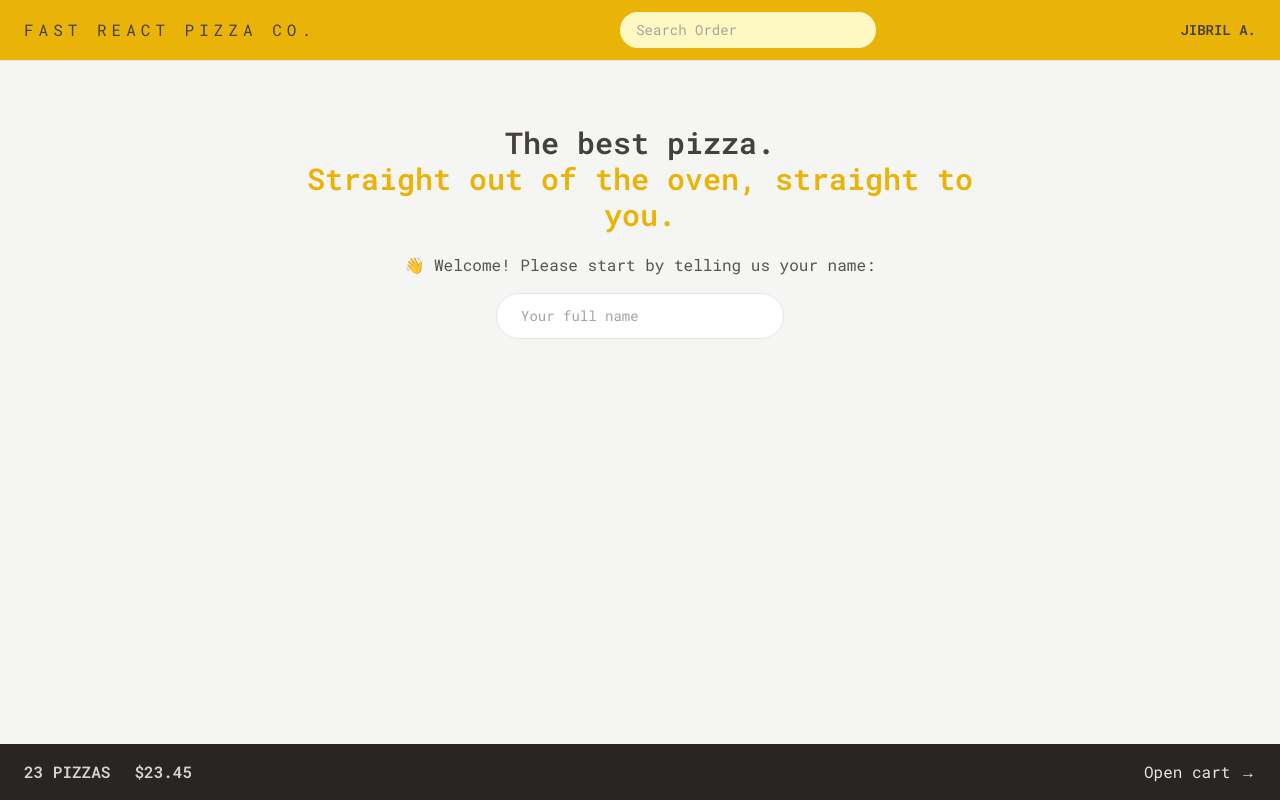
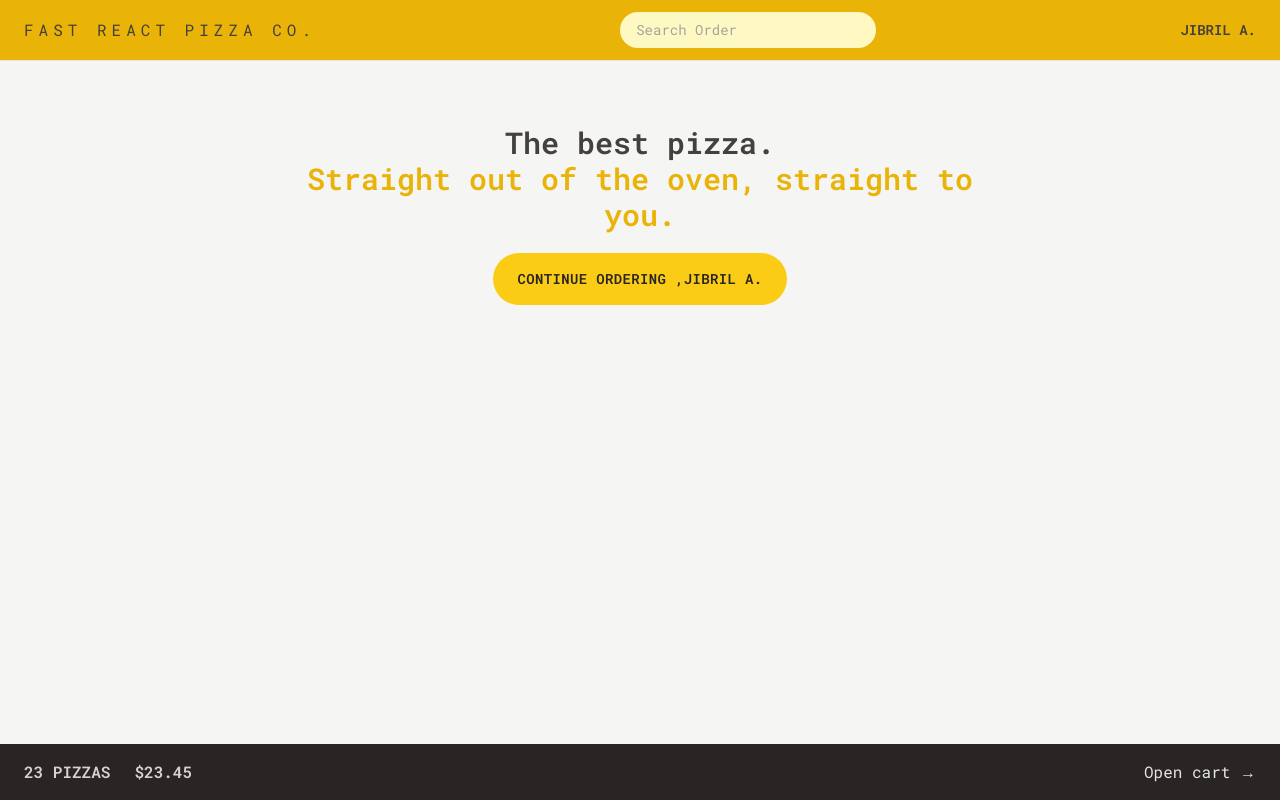
Before and after one commit to jibrilarbicho/React-Advanced-Concepts, a React (Vite) app in the folder fast-react-pizza/: page / in a window 1280 px wide. Built offline with nearby package versions, Linux system fonts and the light colour scheme.

Commit message:
Reading and updating User state

```diff
--- a/fast-react-pizza/src/features/cart/Cart.jsx
+++ b/fast-react-pizza/src/features/cart/Cart.jsx
@@ -2,6 +2,7 @@
 import LinkButton from '../../ui/LinkButton';
 import Button from '../../ui/Button';
 import CartItem from './CartItem';
+import { useSelector } from 'react-redux';
 
 const fakeCart = [
   {
@@ -29,12 +30,13 @@
 
 function Cart() {
   const cart = fakeCart;
+  const username=useSelector(state=>state.user.username)
 
   return (
     <div className='px-4 py-3'>
      <LinkButton to="/menu">&larr; Back to menu</LinkButton>
 
-      <h2 className='mt-7 text-xl font-semibold'>Your cart, %NAME%</h2>
+      <h2 className='mt-7 text-xl font-semibold'>Your cart,{username}</h2>
 <ul className='divide-y divide-stone-200 border-b mt-3'>{cart.map(item=><CartItem item={item} key={item.key} />)}</ul>
       <div className='mt-6 space-x-2'>
         <Button to="/order/new" type="primary">Order pizzas</Button>
--- a/fast-react-pizza/src/features/order/CreateOrder.jsx
+++ b/fast-react-pizza/src/features/order/CreateOrder.jsx
@@ -8,6 +8,7 @@
 } from "react-router-dom";
 import { createOrder } from "../../services/apiRestaurant";
 import Button from "../../ui/Button";
+import { useSelector } from "react-redux";
 
 // https://uibakery.io/regex-library/phone-number
 const isValidPhone = (str) =>
@@ -40,6 +41,8 @@
 ];
 
 function CreateOrder() {
+  const username=useSelector(state=>state.user.username)
+
   const navigation = useNavigation();
   const isSubmitting = navigation.state === "submitting";
   // const [withPriority, setWithPriority] = useState(false);
@@ -52,13 +55,13 @@
       <Form method="POST">
         <div className="flex mb-5 flex-col sm:flex-row sm:items-center">
           <label className="sm:basis-40">First Name</label>
-          <input type="text" name="customer" required className="input grow" />
+          <input type="text" name="customer" required className="input grow" defaultValue={username} />
         </div>
 
         <div className="flex mb-5 flex-col sm:flex-row sm:items-center">
           <label className="sm:basis-40">Phone number</label>
           <div className=" grow">
-            <input type="tel" name="phone" required className="input w-full" />
+            <input type="tel" name="phone" required className="input w-full"  />
 
           {formErrors?.phone && <p className="text-xs mt-2 text-red-700 rounded-md  p-2 bg-red-100">{formErrors.phone}</p>}
           </div>
--- a/fast-react-pizza/src/features/users/CreateUser.jsx
+++ b/fast-react-pizza/src/features/users/CreateUser.jsx
@@ -1,11 +1,20 @@
 import { useState } from 'react';
 import Button from '../../ui/Button';
+import { useDispatch } from 'react-redux';
+import { updateName } from './userSlice';
+import { useNavigate } from 'react-router-dom';
 
 function CreateUser() {
   const [username, setUsername] = useState('');
+  const dispatch=useDispatch()
+  const navigate=useNavigate()
 
   function handleSubmit(e) {
     e.preventDefault();
+    if(!username) return
+
+dispatch(updateName(username))
+navigate("/menu")
   }
 
   return (
--- a/fast-react-pizza/src/features/users/Username.jsx
+++ b/fast-react-pizza/src/features/users/Username.jsx
@@ -1,6 +1,8 @@
 import { useSelector } from "react-redux";
 
 export default function Username() {
+
   const username = useSelector(state=>state.user.username)
+  if(!username)return null;
   return <div className="hidden text-sm font-semibold md:block">{username}</div>;
 }
--- a/fast-react-pizza/src/ui/Button.jsx
+++ b/fast-react-pizza/src/ui/Button.jsx
@@ -7,7 +7,7 @@
         small:base+' py-2 md:px-5 md:py2.5 text-xs',
         secondary:" px-4 py-3 md:py-4 md:px-6 border-2 border-stone-300 font-semibold uppercase text-stone-300  inline-block tracking-wide rounded-full hover:bg-stone-300 hover:text-stone-700 focus:bg-stone-800 transition-colors duration-300 focus:outline-none focus:ring focus:ring-stone-200 focus:ring-offset-2 disabled:cursor-not-allowed "
     }
-    if(to) return <Link className={styles[type]}>{children}</Link>
+    if(to) return <Link className={styles[type]} to={to}>{children} </Link>
   return (
     <button disabled={disabled}className={styles[type]}>
     {children}
--- a/fast-react-pizza/src/ui/Home.jsx
+++ b/fast-react-pizza/src/ui/Home.jsx
@@ -1,6 +1,9 @@
+import { useSelector } from 'react-redux';
 import CreateUser from '../features/users/CreateUser';
+import Button from './Button';
 
 function Home() {
+  const username=useSelector(state=>state.user.username)
   return (
     <div className="my-10 text-center sm:my-16 px-4">
       <h1 className="mb-5 text-center text-xl font-semibold md:text-3xl">
@@ -11,7 +14,8 @@
           Straight out of the oven, straight to you.
         </span>
       </h1>
-      <CreateUser />
+
+      {username===" " ? <CreateUser />:<Button to ="/menu" type="primary" >Continue ordering ,{username}</Button>}
     </div>
   );
 }
```
